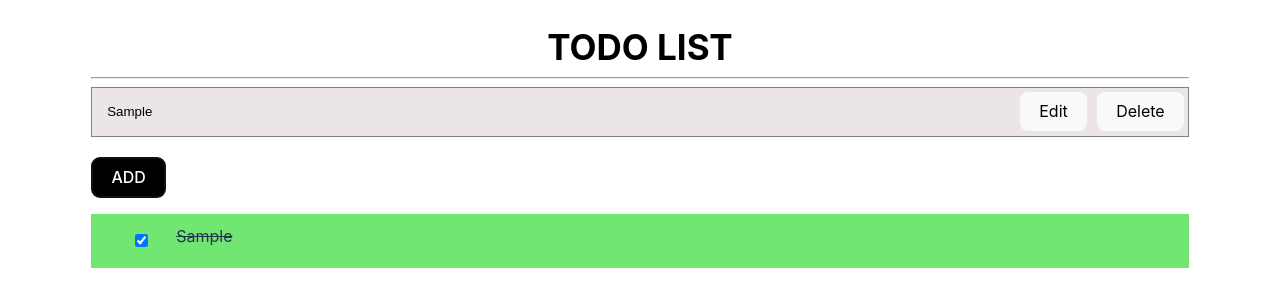
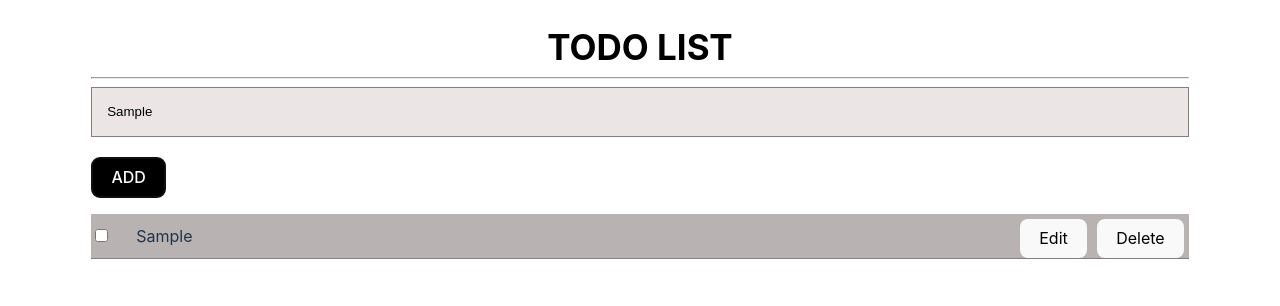
Before and after one commit to BridgetKas/todoListApp, a React (Vite) app: page / in a window 1280 px wide. Both pictures are taken after typing "Sample" into the empty fields and a click on the button "ADD". Shown: the top 306 px of the page. Built offline with nearby package versions, Linux system fonts and the light colour scheme; the HTML template or start-up script is replaced by a standard one.

Commit message:
Added todoList

```diff
--- a/src/App.css
+++ b/src/App.css
@@ -21,7 +21,12 @@
 .inputContainer {
   width: 100%;
   position: relative;
+  /* margin-bottom: 20px; */
+}
+
+.mainInput {
   margin-bottom: 20px;
+
 }
 .input {
   width: 100%;
@@ -62,20 +67,25 @@
 }
 
 .container {
-  background-color: rgb(114, 230, 114);
+  background-color: rgb(184, 178, 178);
+  padding-left: 0px;
 
 }
 
 .completed {
   padding: 10px;
-  margin-bottom: 10px;
+  /* margin-bottom: 10px; */
   list-style:none ;
   text-align: left;
-  text-decoration: line-through;
 }
 
 .completedContainer {
   display: flex;
   align-items: center;
   gap: 15px;
+  border-bottom: 1px solid gray;
 }
+
+.modalContent {
+  margin-top: 25px;
+}
--- a/src/App.jsx
+++ b/src/App.jsx
@@ -1,42 +1,101 @@
 import './App.css'
 import { useState } from 'react'
+import Modal from './component/modal/modal';
 
 function App() {
-  const [input, setInput] = useState('')
+  const [todoTask, setTodoTask] = useState('')
   const [todo, setTodo] = useState([])
+  const [isModalOpen, setModalOpen] = useState(false);
+  const [editTodoTask,setEditTodoTask] = useState('')
+  const [activeIndex, setActiveIndex] = useState(-1)
 
-  function handleAdd () {
+  const openModal = (index) => {
+    setModalOpen(true)
+    setActiveIndex(index)
+    const editedTodoTask =  todo.find((item,id) => (id === index))
+    setEditTodoTask(editedTodoTask.title)
+  };
+  const closeModal = () => setModalOpen(false);
+
+  function addtodoTask () {
     setTodo([
-      { input: input},
       ...todo,
+      { title: todoTask , completed:false},
     ])
   }
+
+  function handleDelete (index) {
+    const finaltodo = todo.filter((item,id) => (id !== index))
+    setTodo(finaltodo)
+
+  }
+
+  function markasCompleted (index) {
+    const completedTasks = todo.map((task,taskIndex) => {
+      if(index === taskIndex) {
+        return {
+          ...task,
+          completed:!task.completed,
+        }
+      }else {
+        return task
+      }
+    })
+
+    setTodo(completedTasks)
+  }
+
+  function saveTodoTask () {
+    const completedTasks = todo.map((task,taskIndex) => {
+      if(activeIndex === taskIndex) {
+        return {
+          ...task,
+          title:editTodoTask,
+        }
+      }else {
+        return task
+      }
+    })
+
+    setTodo(completedTasks)
+  }
+
 
   return (
     <div className='todoContainer'>
       <h1 className='todo'> Todo List</h1>
       <hr/>
-      <div className='inputContainer'>
-        <input type='text' placeholder='add item...' value={input} className='input' onChange={(e) => setInput(e.target.value)}/>
-        <div className='btnContainer'>
-          <button className='edit'>Edit</button>
-          <button className='delete' onClick={() =>setInput('')}>Delete</button>
-        </div>
+      <div className='mainInput'>
+        <input type='text' placeholder='add item...' value={todoTask} className='input' onChange={(e) => setTodoTask(e.target.value)}/>
       </div>
       <div className='addContainer'>
-        <button className='add' type='button' onClick={handleAdd}>ADD</button>
+        <button className='add' type='button' onClick={addtodoTask}>ADD</button>
       </div>
       <ul className='container'>
         {
           todo.map((item ,index) =>(
-            <div key={index} className='completedContainer'>
-              <input type='checkbox' checked/>
-              <li className='completed'> {item.input}</li>
+            <div key={index} className='completedContainer inputContainer'>
+              <input type='checkbox' onChange={() => markasCompleted(index)} checked={item.completed}/>
+              <li className='completed'> {item.title}</li>
+              <div className='btnContainer'>
+                <button className='edit' onClick={() => openModal(index)}>Edit</button>
+                <button className='delete' onClick={() =>handleDelete(index)}>Delete</button>
+              </div>
             </div>
 
           ))
         }
       </ul>
+      <div>
+      <Modal show={isModalOpen} onClose={closeModal}>
+        <div className='modalContent'>
+          <input type='text' placeholder='add item...' value={editTodoTask} className='input' onChange={(e) =>setEditTodoTask(e.target.value)}/>
+            <div className='modalContainer'>
+              <button className='edit' onClick={saveTodoTask}>Save</button>
+            </div>
+        </div>
+      </Modal>
+    </div>
     </div>
   )
 }
--- /dev/null
+++ b/src/component/modal/modal.css
@@ -0,0 +1,42 @@
+/* Modal background */
+.modal {
+    position: fixed;
+    z-index: -1;
+    left: 0;
+    top: 0;
+    width: 100%;
+    height: 100%;
+    overflow: hidden;
+    background-color: rgba(0, 0, 0, 0.5);
+    opacity: 0;
+    transition: opacity 0.3s ease, z-index 0.3s ease;
+  }
+
+  /* Show the modal */
+  .modal-show {
+    z-index: 1000;
+    opacity: 1;
+  }
+
+  /* Modal content box */
+  .modal-content {
+    position: absolute;
+    top: 50%;
+    left: 50%;
+    transform: translate(-50%, -50%);
+    background-color: #fff;
+    padding: 20px;
+    border-radius: 5px;
+    box-shadow: 0 5px 15px rgba(0, 0, 0, 0.3);
+    width: 80%;
+    max-width: 500px;
+  }
+
+  /* Close button */
+  .modal-close {
+    position: absolute;
+    top: 0px;
+    right: 15px;
+    font-size: 2rem;
+    cursor: pointer;
+  }
--- /dev/null
+++ b/src/component/modal/modal.jsx
@@ -0,0 +1,17 @@
+
+import './modal.css';
+
+const Modal = ({ show, onClose, children }) => {
+  return (
+    <div className={`modal ${show ? 'modal-show' : ''}`}>
+      <div className="modal-content">
+        <span className="modal-close" onClick={onClose}>
+          &times;
+        </span>
+        {children}
+      </div>
+    </div>
+  );
+};
+
+export default Modal;
```
